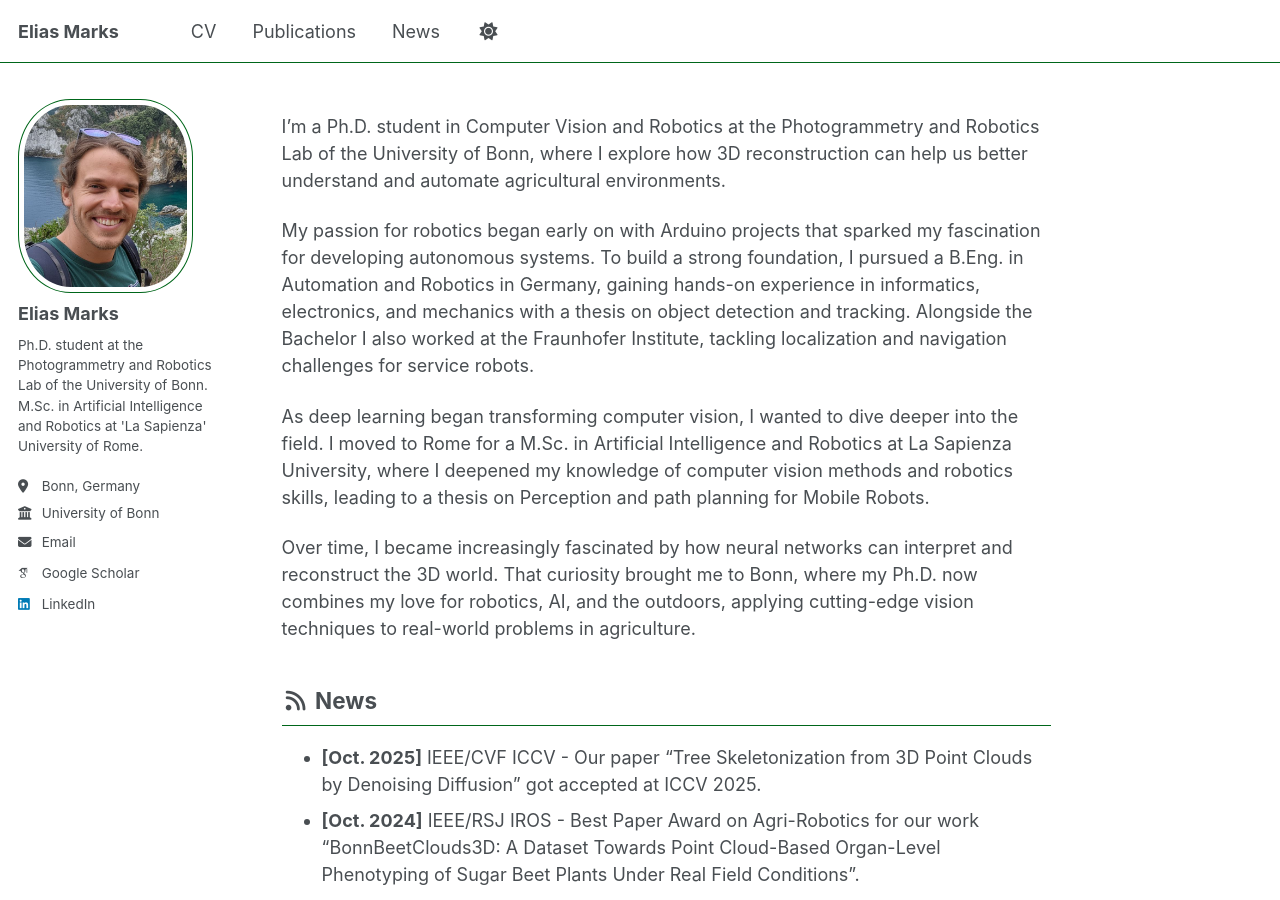
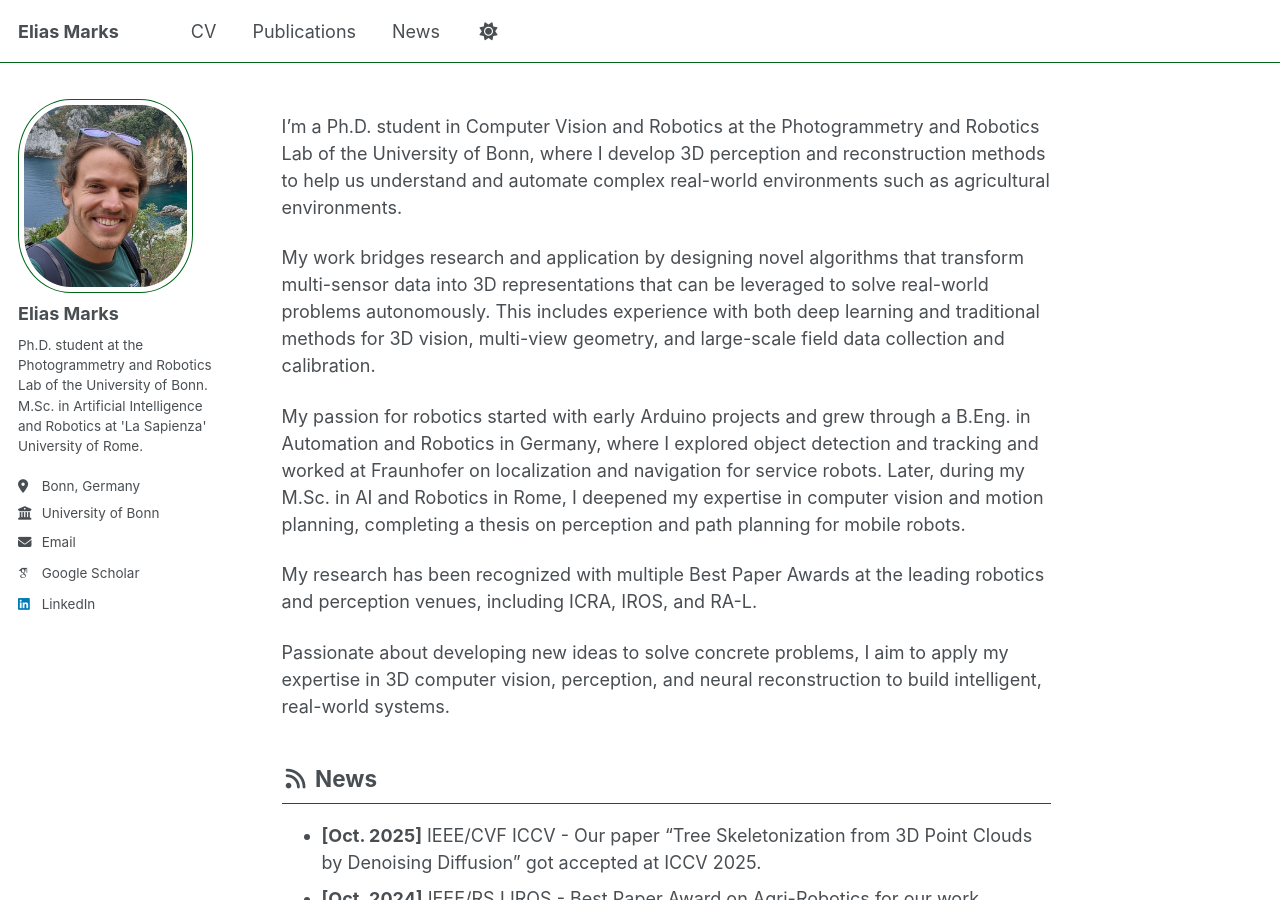
Before and after one commit to markselias/markselias.github.io, a Jekyll site: the page built from _pages/about.md, in a window 1280 px wide and 900 px high. Built offline with Jekyll 4.4.1, drawn with Linux system fonts in a browser that asks for light colours; some web fonts are replaced; a script that is not in the unit is left out.

Commit message:
Update about text

```diff
--- a/_pages/about.md
+++ b/_pages/about.md
@@ -7,14 +7,15 @@ redirect_from:
   - /about.html
 ---
 
-I’m a Ph.D. student in Computer Vision and Robotics at the Photogrammetry and Robotics Lab of the University of Bonn, where I explore how 3D reconstruction can help us better understand and automate agricultural environments.
+I’m a Ph.D. student in Computer Vision and Robotics at the Photogrammetry and Robotics Lab of the University of Bonn, where I develop 3D perception and reconstruction methods to help us understand and automate complex real-world environments such as agricultural environments.
 
-My passion for robotics began early on with Arduino projects that sparked my fascination for developing autonomous systems.
-To build a strong foundation, I pursued a B.Eng. in Automation and Robotics in Germany, gaining hands-on experience in informatics, electronics, and mechanics with a thesis on object detection and tracking. Alongside the Bachelor I also worked at the Fraunhofer Institute, tackling localization and navigation challenges for service robots.
+My work bridges research and application by designing novel algorithms that transform multi-sensor data into 3D representations that can be leveraged to solve real-world problems autonomously. This includes experience with both deep learning and traditional methods for 3D vision, multi-view geometry, and large-scale field data collection and calibration.
 
-As deep learning began transforming computer vision, I wanted to dive deeper into the field. I moved to Rome for a M.Sc. in Artificial Intelligence and Robotics at La Sapienza University, where I deepened my knowledge of computer vision methods and robotics skills, leading to a thesis on Perception and path planning for Mobile Robots.
+My passion for robotics started with early Arduino projects and grew through a B.Eng. in Automation and Robotics in Germany, where I explored object detection and tracking and worked at Fraunhofer on localization and navigation for service robots. Later, during my M.Sc. in AI and Robotics in Rome, I deepened my expertise in computer vision and motion planning, completing a thesis on perception and path planning for mobile robots.
 
-Over time, I became increasingly fascinated by how neural networks can interpret and reconstruct the 3D world. That curiosity brought me to Bonn, where my Ph.D. now combines my love for robotics, AI, and the outdoors, applying cutting-edge vision techniques to real-world problems in agriculture.
+My research has been recognized with multiple Best Paper Awards at the leading robotics and perception venues, including ICRA, IROS, and RA-L.
+
+Passionate about developing new ideas to solve concrete problems, I aim to apply my expertise in 3D computer vision, perception, and neural reconstruction to build intelligent, real-world systems.
 
 ## <i class="fa fa-fw fa-rss "></i> News ##
 
```
